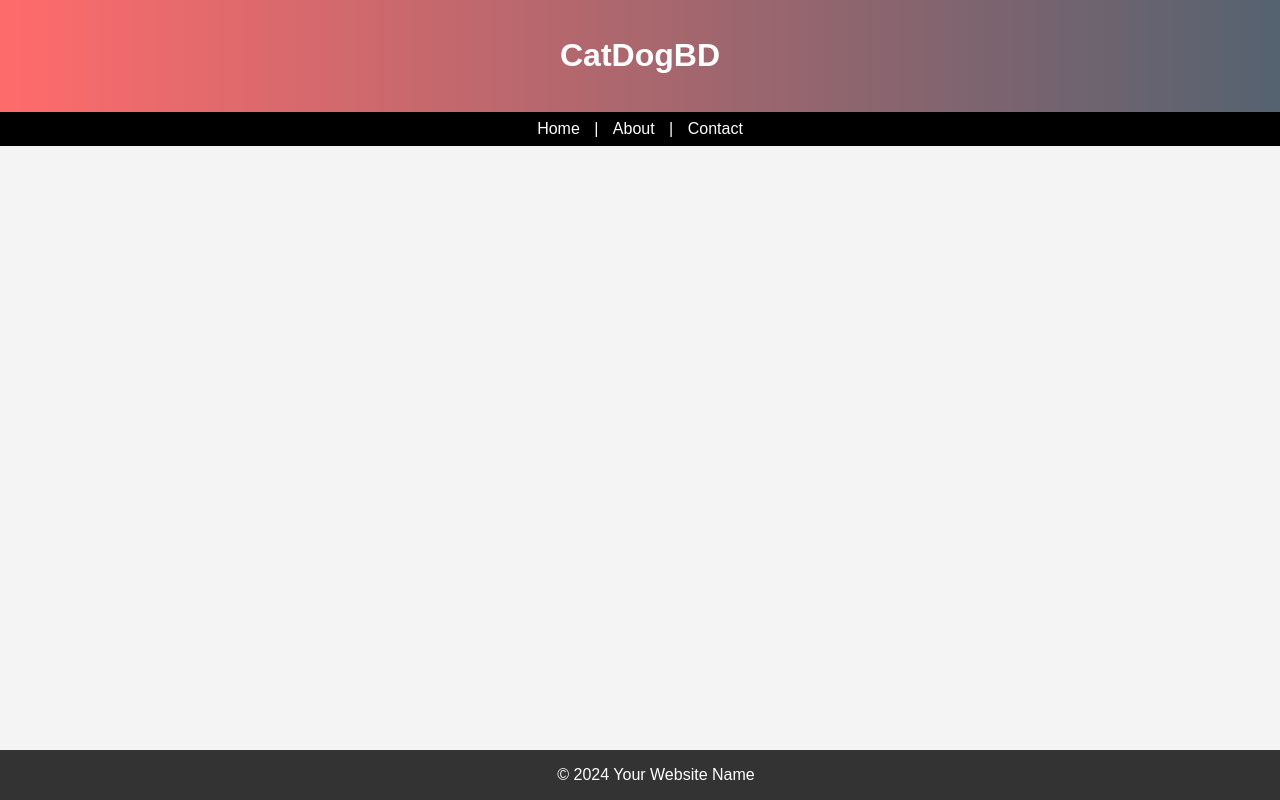
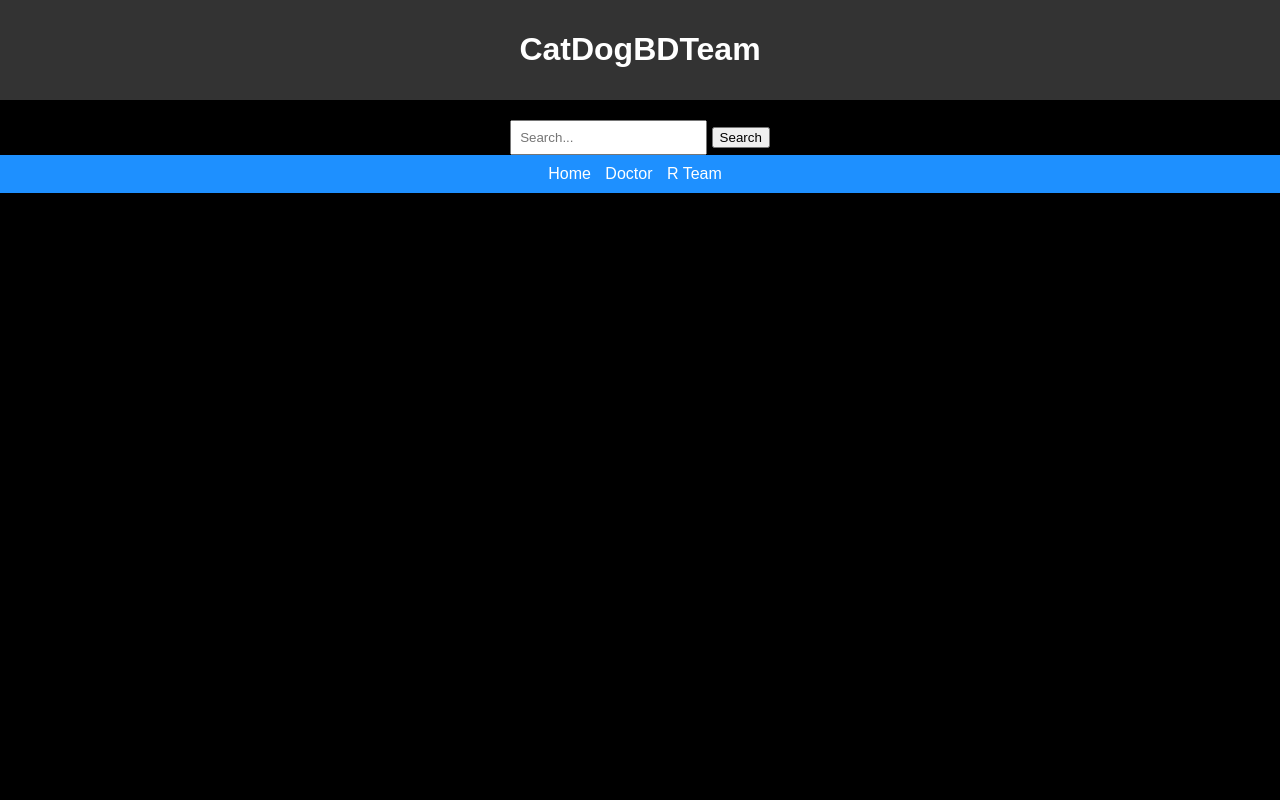
Before and after one commit to catdogbd/CatDogBDTeam, a plain HTML site: page index.html in a window 1280 px wide. Drawn offline with Linux system fonts and the light colour scheme.

Commit message:
Update index.html

```diff
--- a/index.html
+++ b/index.html
@@ -3,85 +3,99 @@
 <head>
     <meta charset="UTF-8">
     <meta name="viewport" content="width=device-width, initial-scale=1.0">
-    <title>Your Website Title</title>
+    <title>CatDogBDTeam</title>
     <style>
         body {
-            font-family: Arial, sans-serif;
+            font-family: 'Arial', sans-serif;
             margin: 0;
             padding: 0;
-            background-color: #f4f4f4;
+            background-color: black; /* Set background color to black */
         }
 
         header {
-            padding: 1em;
+            background-color: #333;
+            color: white;
             text-align: center;
-            color: #fff;
-            animation: changeGradient 5s infinite;
+            padding: 10px;
+        }
+
+        /* Center the search box */
+        div {
+            text-align: center;
+            margin-top: 20px; /* Adjust the margin as needed */
+        }
+
+        input[type="text"] {
+            padding: 8px;
         }
 
         nav {
-            background-color: #000;
-            color: #fff;
-            padding: 0.5em;
-            text-align: center;
+            background-color: dodgerblue; /* Set background color to dodgerblue */
+            color: white;
+            padding: 10px;
+            text-align: center; /* Center the menu */
         }
 
-        nav a {
-            color: #fff;
-            text-decoration: none;
-            padding: 0 10px;
+        nav ul {
+            list-style-type: none;
+            padding: 0;
+            margin: 0;
         }
 
-        nav a:hover {
-            text-decoration: underline;
+        nav ul li {
+            display: inline;
+            margin-right: 10px;
         }
 
-        main {
-            padding: 20px;
-        }
-
-        footer {
-            background-color: #333;
-            color: #fff;
-            padding: 1em;
-            text-align: center;
-            position: fixed;
-            bottom: 0;
-            width: 100%;
-        }
-
-        @keyframes changeGradient {
-            0% {
-                background: linear-gradient(to right, #ff6b6b, #556270);
-            }
-            50% {
-                background: linear-gradient(to right, #48c6ef, #6f86d6);
-            }
-            100% {
-                background: linear-gradient(to right, #56ab2f, #a8e063);
-            }
+        nav ul li a {
+            text-decoration: none;
+            color: white;
         }
     </style>
 </head>
 <body>
-
+    <!-- Header -->
     <header>
-        <h1>CatDogBD</h1>
+        <h1>CatDogBDTeam</h1>
     </header>
 
+    <!-- Search Bar -->
+    <div>
+        <input type="text" id="searchBar" placeholder="Search...">
+        <button onclick="searchFunction()">Search</button>
+    </div>
+
+    <!-- Menu -->
     <nav>
-        <a href="#">Home</a> |
-        <a href="#">About</a> |
-        <a href="#">Contact</a>
+        <ul>
+            <li><a href="#home">Home</a></li>
+            <li><a href="#doctor">Doctor</a></li>
+            <li><a href="#rTeam">R Team</a></li>
+        </ul>
     </nav>
 
+    <!-- Your content goes here -->
 
+    <!-- Add your JavaScript scripts or link to an external script here -->
+    <script>
+        function searchFunction() {
+            var searchTerm = document.getElementById('searchBar').value;
+            console.log('Search term:', searchTerm);
 
-    <footer>
-        &copy; 2024 Your Website Name
-    </footer>
+            // Example: If the search term is 'cat', perform some action
+            if (searchTerm.toLowerCase() === 'cat') {
+                console.log('Found a cat!');
+                // Add your logic for handling the 'cat' search term
+            }
 
+            // Example: If the search term is 'dog', perform some action
+            if (searchTerm.toLowerCase() === 'dog') {
+                console.log('Found a dog!');
+                // Add your logic for handling the 'dog' search term
+            }
 
-
+            // Here, you can perform further actions with the search term, like making an API call, etc.
+        }
+    </script>
 </body>
 </html>
```
